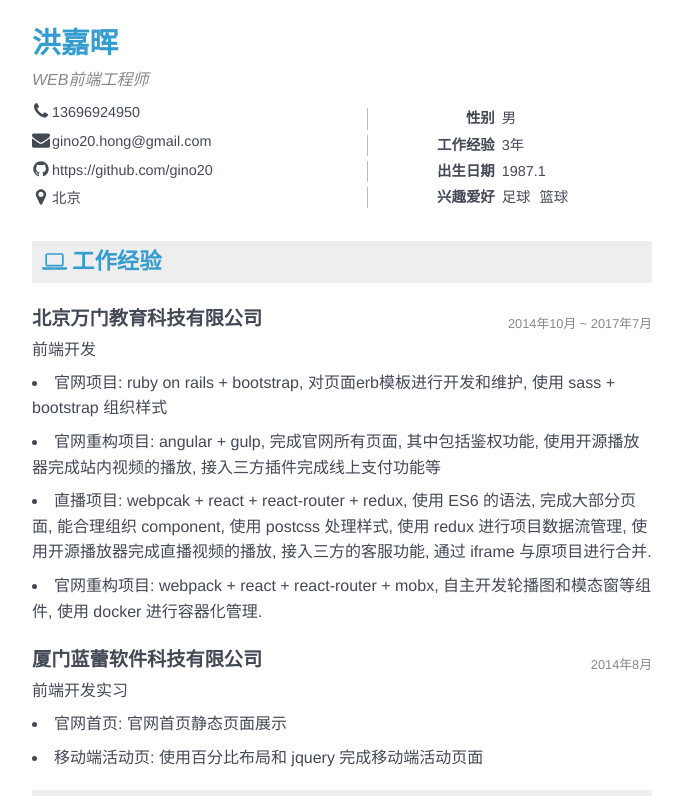
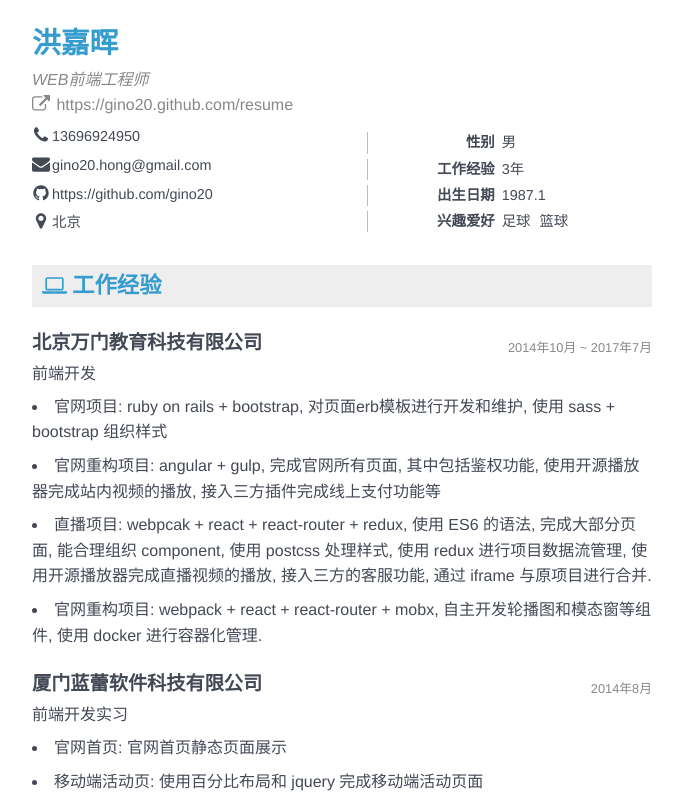
Before and after one commit to gino20/resume, a Vue app: page / in a window 1280 px wide. Shown: the top 796 px of the page, without its empty margins (298-981 px from the left). Built offline with nearby package versions, Linux system fonts and the light colour scheme.

Commit message:
feat: add resume's link

```diff
--- a/src/components/Contact.vue
+++ b/src/components/Contact.vue
@@ -6,6 +6,10 @@
     <div class="post">
       {{post}}
     </div>
+    <a class="link" :href="link">
+      <img class="icon link-icon" :src="externalLink" alt="">
+      {{link}}
+    </a>
     <div class="contact">
       <div>
         <img class="icon" :src="phone" alt="">
@@ -24,7 +28,6 @@
         <span class="text">{{location}}</span>
       </div>
     </div>
-
   </div>
 </template>
 
@@ -34,6 +37,7 @@
   import mapMarker from '../svg/map-marker.svg';
   import phone from '../svg/phone.svg';
   import octocat from '../svg/github.svg';
+  import externalLink from '../svg/external-link.svg';
 
   const {
     contact: {
@@ -41,6 +45,7 @@
       mobile,
       github,
       email,
+      link,
     },
     name,
     post,
@@ -60,6 +65,8 @@
         post,
         github,
         octocat,
+        link,
+        externalLink,
       }
     }
   }
@@ -84,6 +91,12 @@
     font-size: 1rem;
     color: #888;
     font-style: italic;
+    margin-bottom: 5px;
+  }
+
+  .link {
+    color: #888;
+    cursor: pointer;
   }
 
   .contact {
--- a/src/constants.ts
+++ b/src/constants.ts
@@ -11,6 +11,7 @@ export default {
     email: 'gino20.hong@gmail.com',
     mobile: '13696924950',
     github: 'https://github.com/gino20',
+    link: 'https://gino20.github.com/resume',
   },
   profile: {
     gender: '男',
--- a/src/containers/App.vue
+++ b/src/containers/App.vue
@@ -24,4 +24,8 @@
   .root {
     margin: auto;
   }
+
+  a {
+    text-decoration: none;
+  }
 </style>
```
Also changed, not shown: src/svg/external-link.svg (added), 2 other files (tests, documents, lock files or other folders).
